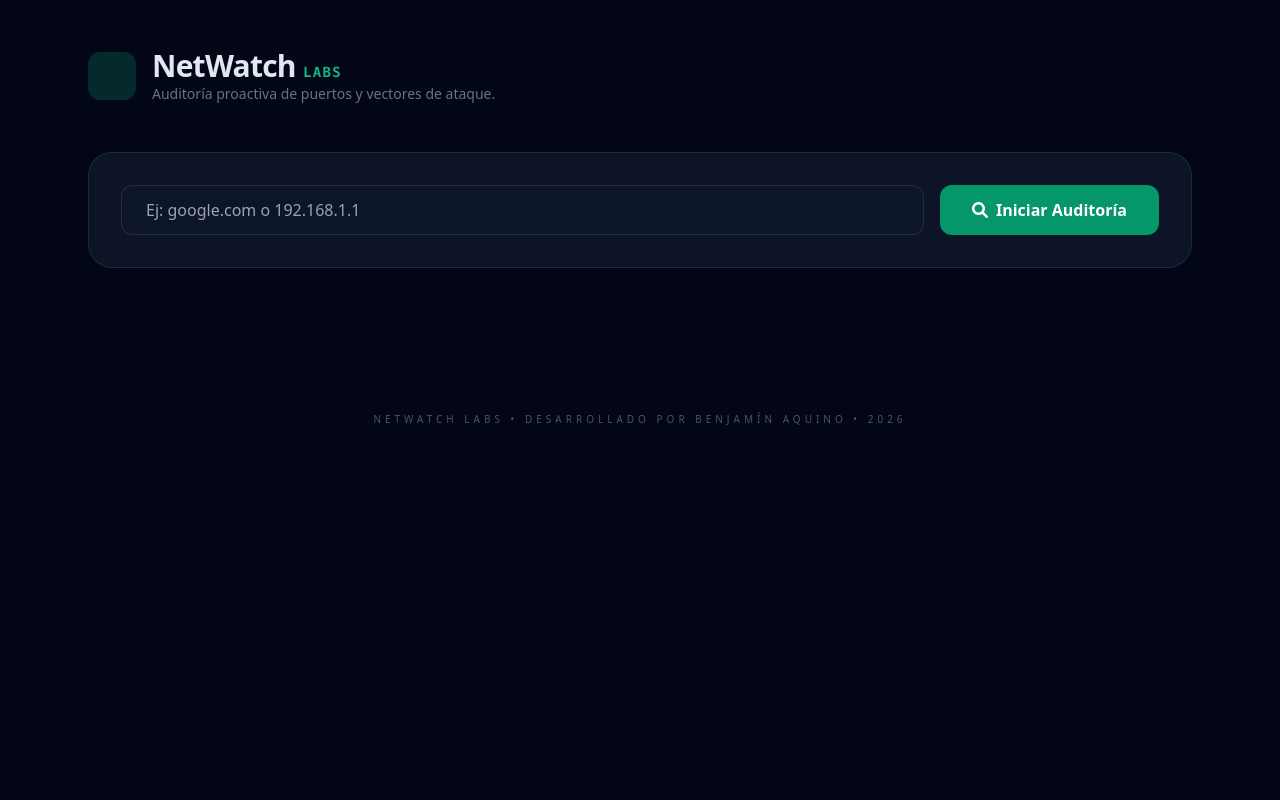
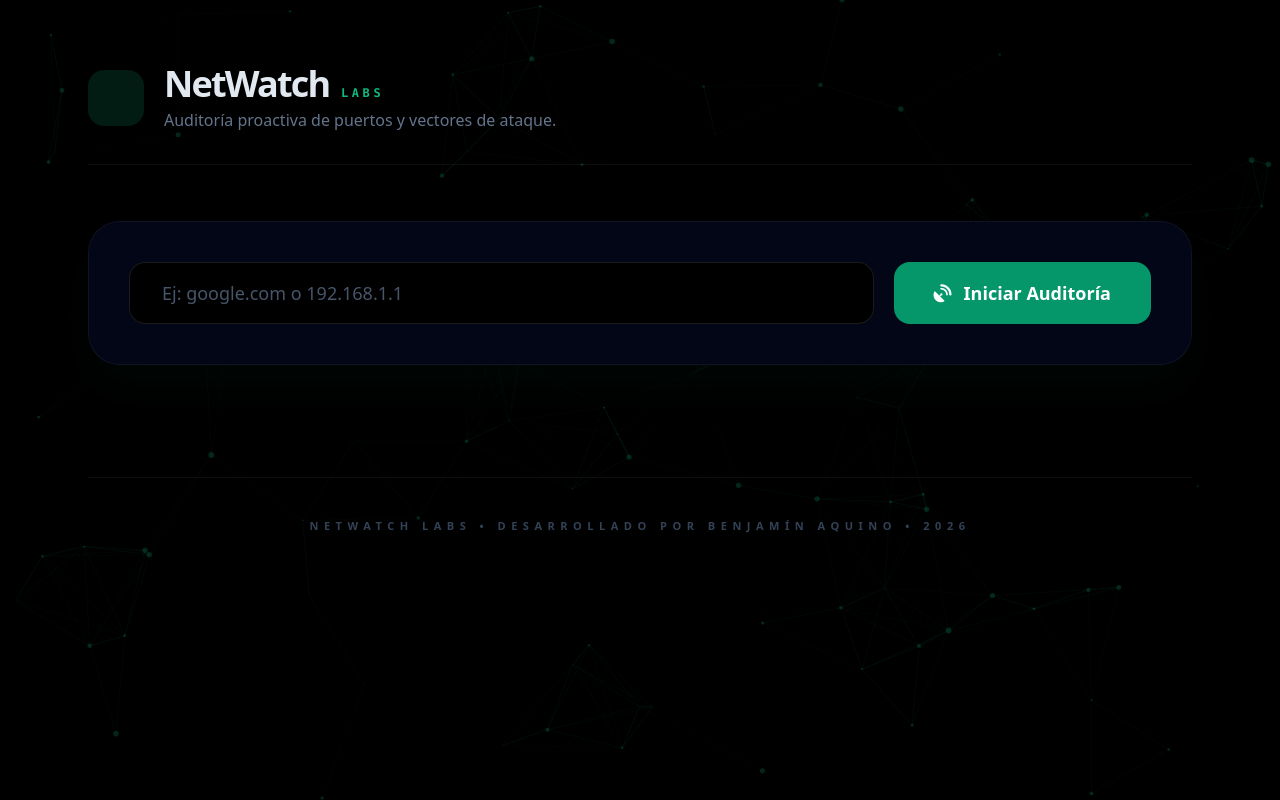
Before and after one commit to Benjamim023/network-monitoring-dashboard, a FastAPI app: page / in a window 1280 px wide. Run offline with FastAPI, Linux system fonts and the light colour scheme; some libraries are stand-ins or nearby versions.

Commit message:
Corrigiendo

```diff
--- a/templates/index.html
+++ b/templates/index.html
@@ -6,79 +6,94 @@
     <title>NetWatch Labs | Auditoría de Red</title>
     <script src="https://cdn.tailwindcss.com"></script>
     <link rel="stylesheet" href="https://cdnjs.cloudflare.com/ajax/libs/font-awesome/6.0.0/css/all.min.css">
+    <script src="https://cdn.jsdelivr.net/particles.js/2.0.0/particles.min.js"></script>
     <style>
+        /* Tonos más oscuros y fondo base negro */
+        body { background-color: #000000; color: #e2e8f0; }
+        .bg-dark-card { background-color: #020617; }
         .glass { background: rgba(15, 23, 42, 0.9); backdrop-filter: blur(10px); border: 1px solid rgba(16, 185, 129, 0.2); }
-        .bg-dark { background-color: #020617; }
-        .status-pill { padding: 2px 10px; border-radius: 99px; font-size: 0.75rem; font-weight: bold; }
+        .status-pill { padding: 2px 12px; border-radius: 99px; font-size: 0.75rem; font-weight: bold; text-transform: uppercase; }
+
+        /* Contenedor para el fondo animado */
+        #particles-js { position: fixed; width: 100%; height: 100%; top: 0; left: 0; z-index: -1; }
+        .content-wrapper { position: relative; z-index: 10; }
     </style>
 </head>
-<body class="bg-dark text-slate-200 min-h-screen font-sans">
+<body class="min-h-screen font-sans">
 
-    <div class="max-w-6xl mx-auto py-12 px-6">
-        <div class="flex items-center gap-4 mb-12">
-            <div class="w-12 h-12 bg-emerald-500/20 rounded-xl flex items-center justify-center text-emerald-500 text-2xl">
+    <div id="particles-js"></div>
+
+    <div class="content-wrapper max-w-6xl mx-auto py-16 px-6">
+        <div class="flex items-center gap-5 mb-14 border-b border-white/5 pb-8">
+            <div class="w-14 h-14 bg-emerald-500/15 rounded-2xl flex items-center justify-center text-emerald-500 text-3xl">
                 <i class="fas fa-shield-halved"></i>
             </div>
             <div>
-                <h1 class="text-3xl font-bold tracking-tight">NetWatch <span class="text-emerald-500 text-sm font-mono tracking-widest uppercase">Labs</span></h1>
-                <p class="text-slate-500 text-sm">Auditoría proactiva de puertos y vectores de ataque.</p>
+                <h1 class="text-4xl font-extrabold tracking-tighter">NetWatch <span class="text-emerald-500 text-xs font-mono tracking-[0.3em] uppercase ml-1">Labs</span></h1>
+                <p class="text-slate-500 text-base mt-1">Auditoría proactiva de puertos y vectores de ataque.</p>
             </div>
         </div>
 
-        <div class="glass p-8 rounded-3xl mb-12">
-            <form action="/scan" method="get" class="flex flex-wrap gap-4">
+        <div class="bg-dark-card p-10 rounded-[2rem] mb-14 border border-white/5 shadow-2xl shadow-emerald-950/20">
+            <form action="/scan" method="get" class="flex flex-wrap gap-5">
                 <input type="text" name="target" placeholder="Ej: google.com o 192.168.1.1" required
-                       class="flex-1 bg-slate-900/50 border border-white/10 rounded-xl px-6 py-3 focus:outline-none focus:border-emerald-500/50 transition-all">
-                <button type="submit" class="bg-emerald-600 hover:bg-emerald-500 text-white font-bold px-8 py-3 rounded-xl transition-all flex items-center gap-2">
-                    <i class="fas fa-search"></i> Iniciar Auditoría
+                       class="flex-1 bg-black border border-white/10 rounded-2xl px-8 py-4 text-lg focus:outline-none focus:border-emerald-500/50 transition-all placeholder:text-slate-600">
+                <button type="submit" class="bg-emerald-600 hover:bg-emerald-500 text-white font-bold px-10 py-4 rounded-2xl transition-all flex items-center gap-3 text-lg">
+                    <i class="fas fa-satellite-dish"></i> Iniciar Auditoría
                 </button>
             </form>
         </div>
 
         {% if target %}
-        <div class="space-y-6 reveal">
-            <div class="flex justify-between items-end border-b border-white/5 pb-4">
-                <h2 class="text-xl font-semibold italic">Reporte para: <span class="text-emerald-400">{{ target }}</span></h2>
-                <span class="text-xs uppercase tracking-widest text-slate-500">Estado: {{ estado }}</span>
+        <div class="space-y-8 reveal active">
+            <div class="flex justify-between items-center border-b border-white/10 pb-5">
+                <h2 class="text-2xl font-bold italic tracking-tight">Reporte para: <span class="text-emerald-400 font-mono">{{ target }}</span></h2>
+                <div class="flex items-center gap-2">
+                    <div class="w-2 h-2 rounded-full {% if estado == 'Online' %} bg-emerald-500 {% else %} bg-red-500 {% endif %}"></div>
+                    <span class="text-sm uppercase tracking-widest text-slate-400 font-semibold">{{ estado }}</span>
+                </div>
             </div>
 
             {% if alerta_seguridad %}
-            <div class="bg-red-500/10 border border-red-500/20 p-4 rounded-xl flex items-center gap-4 text-red-400">
-                <i class="fas fa-triangle-exclamation text-2xl"></i>
-                <p class="text-sm font-bold uppercase tracking-tight">Atención: Se han detectado vulnerabilidades críticas que requieren acción inmediata.</p>
+            <div class="bg-red-950/30 border-2 border-red-500/30 p-6 rounded-2xl flex items-center gap-5 text-red-300 shadow-lg shadow-red-950/20">
+                <i class="fas fa-biohazard text-4xl"></i>
+                <div>
+                    <p class="text-lg font-bold uppercase tracking-tight">Vulnerabilidades Críticas Detectadas</p>
+                    <p class="text-sm text-red-400 mt-1">Se recomienda aplicar medidas de mitigación inmediatas basadas en las recomendaciones técnicas.</p>
+                </div>
             </div>
             {% endif %}
 
             <div class="overflow-x-auto">
-                <table class="w-full text-left border-separate border-spacing-y-3">
+                <table class="w-full text-left border-separate border-spacing-y-4">
                     <thead>
-                        <tr class="text-slate-500 text-xs uppercase tracking-widest">
-                            <th class="px-6 py-2">Puerto / Servicio</th>
-                            <th class="px-6 py-2">Vector de Ataque</th>
-                            <th class="px-6 py-2">Riesgo</th>
-                            <th class="px-6 py-2">Recomendación Técnica</th>
+                        <tr class="text-slate-600 text-xs uppercase tracking-[0.2em] font-bold">
+                            <th class="px-8 py-3">Puerto / Servicio</th>
+                            <th class="px-8 py-3">Vector de Ataque</th>
+                            <th class="px-8 py-3">Riesgo</th>
+                            <th class="px-8 py-3">Recomendación Técnica</th>
                         </tr>
                     </thead>
                     <tbody>
                         {% for p in puertos %}
-                        <tr class="glass hover:bg-white/5 transition-colors">
-                            <td class="px-6 py-5">
-                                <div class="font-bold text-emerald-400">#{{ p.puerto }}</div>
-                                <div class="text-xs text-slate-500">{{ p.servicio }} ({{ p.version }})</div>
+                        <tr class="glass hover:bg-emerald-950/10 transition-colors">
+                            <td class="px-8 py-6 rounded-l-2xl">
+                                <div class="font-mono text-xl font-bold text-emerald-400">#{{ p.puerto }}</div>
+                                <div class="text-xs text-slate-500 mt-1">{{ p.servicio }} ({{ p.version }})</div>
                             </td>
-                            <td class="px-6 py-5">
-                                <span class="text-sm font-semibold">{{ p.vector }}</span>
+                            <td class="px-8 py-6">
+                                <span class="text-base font-semibold text-slate-100">{{ p.vector }}</span>
                             </td>
-                            <td class="px-6 py-5">
+                            <td class="px-8 py-6">
                                 <span class="status-pill
-                                    {% if p.nivel_riesgo == 'Crítico' %} bg-red-600 text-white
+                                    {% if p.nivel_riesgo == 'Crítico' %} bg-red-600 text-white shadow-md shadow-red-950
                                     {% elif p.nivel_riesgo == 'Alto' %} bg-orange-600 text-white
-                                    {% elif p.nivel_riesgo == 'Medio' %} bg-yellow-600 text-black
-                                    {% else %} bg-emerald-600/20 text-emerald-400 {% endif %}">
+                                    {% elif p.nivel_riesgo == 'Medio' %} bg-yellow-500 text-black
+                                    {% else %} bg-emerald-900/50 text-emerald-300 {% endif %}">
                                     {{ p.nivel_riesgo }}
                                 </span>
                             </td>
-                            <td class="px-6 py-5 text-sm text-slate-400 leading-relaxed italic">
+                            <td class="px-8 py-6 text-sm text-slate-400 leading-relaxed italic rounded-r-2xl">
                                 {{ p.tip }}
                             </td>
                         </tr>
@@ -88,10 +103,30 @@
             </div>
         </div>
         {% endif %}
+
+        <footer class="mt-28 pt-10 text-center border-t border-white/5 text-slate-700 text-[11px] uppercase tracking-[0.5em] font-bold">
+            NetWatch Labs • Desarrollado por Benjamín Aquino • 2026
+        </footer>
     </div>
 
-    <footer class="py-12 text-center text-slate-600 text-[10px] uppercase tracking-[0.4em]">
-        NetWatch Labs • Desarrollado por Benjamín Aquino • 2026
-    </footer>
+    <script>
+        particlesJS("particles-js", {
+            "particles": {
+                "number": { "value": 80, "density": { "enable": true, "value_area": 800 } },
+                "color": { "value": "#10b981" }, /* Color Esmeralda */
+                "shape": { "type": "circle" },
+                "opacity": { "value": 0.2, "random": false },
+                "size": { "value": 3, "random": true },
+                "line_linked": { "enable": true, "distance": 150, "color": "#10b981", "opacity": 0.1, "width": 1 },
+                "move": { "enable": true, "speed": 1, "direction": "none", "random": false, "straight": false, "out_mode": "out", "bounce": false }
+            },
+            "interactivity": {
+                "detect_on": "canvas",
+                "events": { "onhover": { "enable": true, "mode": "repulse" }, "onclick": { "enable": true, "mode": "push" } },
+                "modes": { "repulse": { "distance": 100, "duration": 0.4 }, "push": { "particles_nb": 4 } }
+            },
+            "retina_detect": true
+        });
+    </script>
 </body>
 </html>
```
